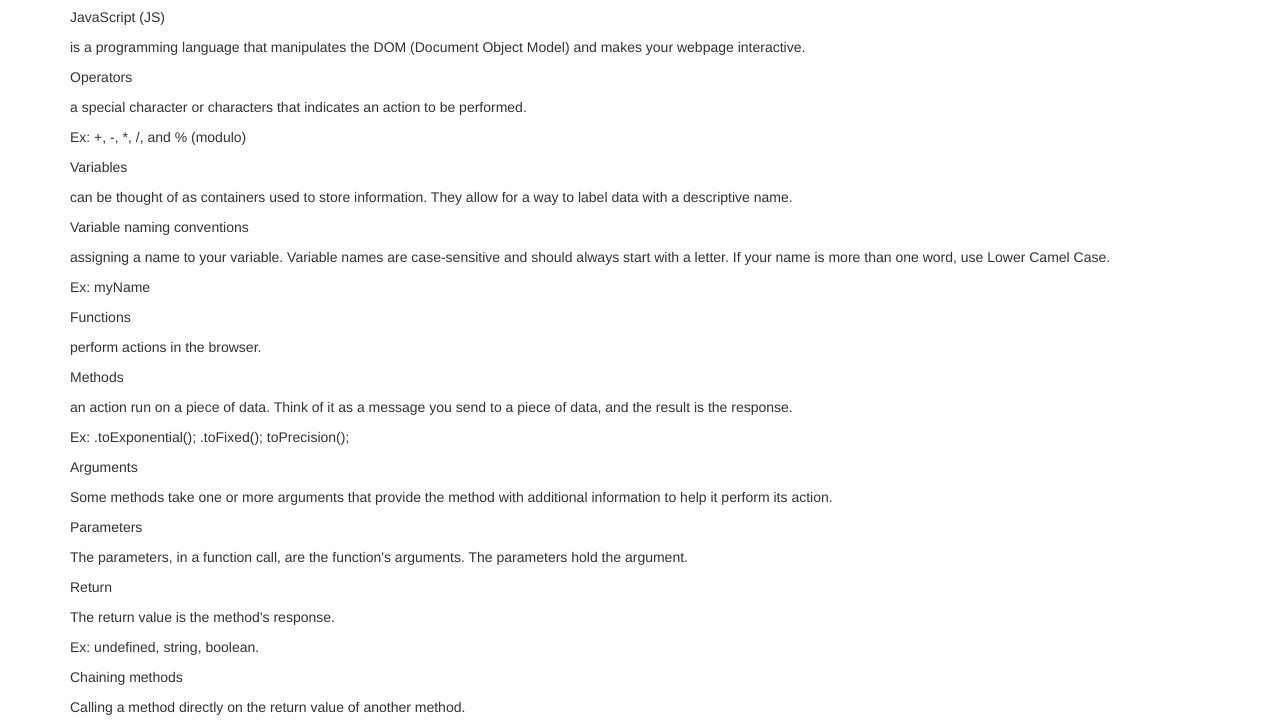
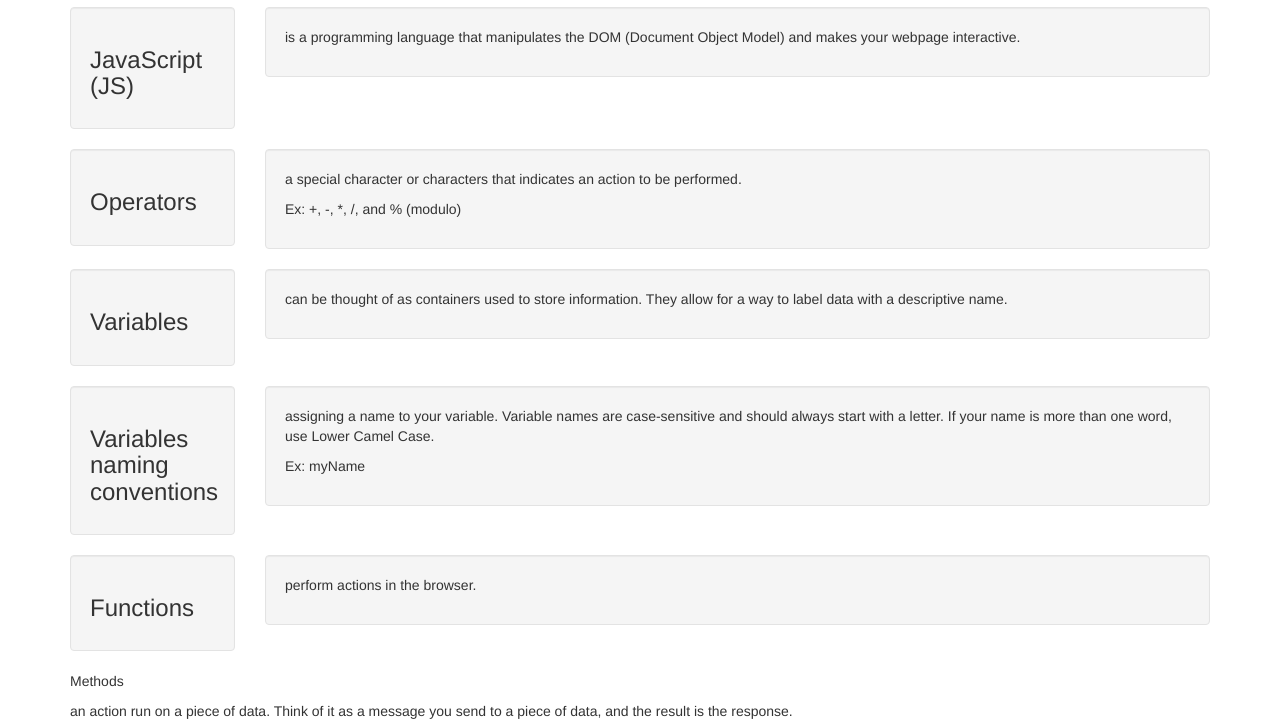
Before and after one commit to Lilkgb/flashcards, a plain HTML site: page index.html in a window 1280 px wide. Shown: the part 63-787 px from the top of the page. Drawn offline with Linux system fonts and the light colour scheme; a script that the page names is missing.

Commit message:
Add wells, rows, and columns. Also break for lunch.

```diff
--- a/index.html
+++ b/index.html
@@ -12,18 +12,76 @@
     <div class="container">
       <h1>Intro to Programming Vocabulary:</h1>
 
-      <p>JavaScript (JS)</p>
+
+      <div class="row">
+        <div class="col-md-2">
+          <div class="well">
+              <h3>JavaScript (JS)</h3>
+            </div>
+          </div>
+          <div class="col-md-10">
+            <div class="well" id="js">
               <p>is a programming language that manipulates the DOM (Document Object Model) and makes your webpage interactive.</p>
-      <p>Operators</p>
+            </div>
+          </div>
+      </div>
+      <div class="row">
+        <div class="col-md-2">
+          <div class="well">
+            <h3>Operators</h3>
+          </div>
+        </div>
+        <div class="col-md-10">
+          <div class="well" id="js">
             <p>a special character or characters that indicates an action to be performed.</p>
             <p>Ex: +, -, *, /, and % (modulo)</p>
-      <p>Variables</p>
+          </div>
+        </div>
+      </div>
+      <div class="row">
+        <div class="col-md-2">
+          <div class="well">
+            <h3>Variables</h3>
+          </div>
+        </div>
+        <div class="col-md-10">
+          <div class="well" id="js">
             <p>can be thought of as containers used to store information. They allow for a way to label data with a descriptive name.</p>
-      <p>Variable naming conventions</p>
+          </div>
+        </div>
+      </div>
+      <div class="row">
+        <div class="col-md-2">
+          <div class="well">
+            <h3>Variables naming conventions</h3>
+          </div>
+        </div>
+        <div class="col-md-10">
+          <div class="well" id="js">
             <p>assigning a name to your variable. Variable names are case-sensitive and should always start with a letter. If your name is more than one word, use Lower Camel Case.</p>
               <p>Ex: myName</p>
-      <p>Functions</p>
+          </div>
+        </div>
+      </div>
+      <div class="row">
+        <div class="col-md-2">
+          <div class="well">
+            <h3>Functions</h3>
+          </div>
+        </div>
+        <div class="col-md-10">
+          <div class="well" id="js">
             <p>perform actions in the browser.</p>
+          </div>
+        </div>
+      </div>
+
+
+
+
+
+
+
       <p>Methods</p>
         <p>an action run on  a piece of data. Think of it as a message you send to a piece of data, and the result is the response.</p>
           <p>Ex: .toExponential();  .toFixed();  toPrecision();</p>
--- /dev/null
+++ b/js/scripts.js
@@ -0,0 +1,3 @@
+$(document).ready(function() {
+
+});
```
Also changed, not shown: js/scripts.css (deleted). Lines whose indentation alone changed are shown as unchanged.
